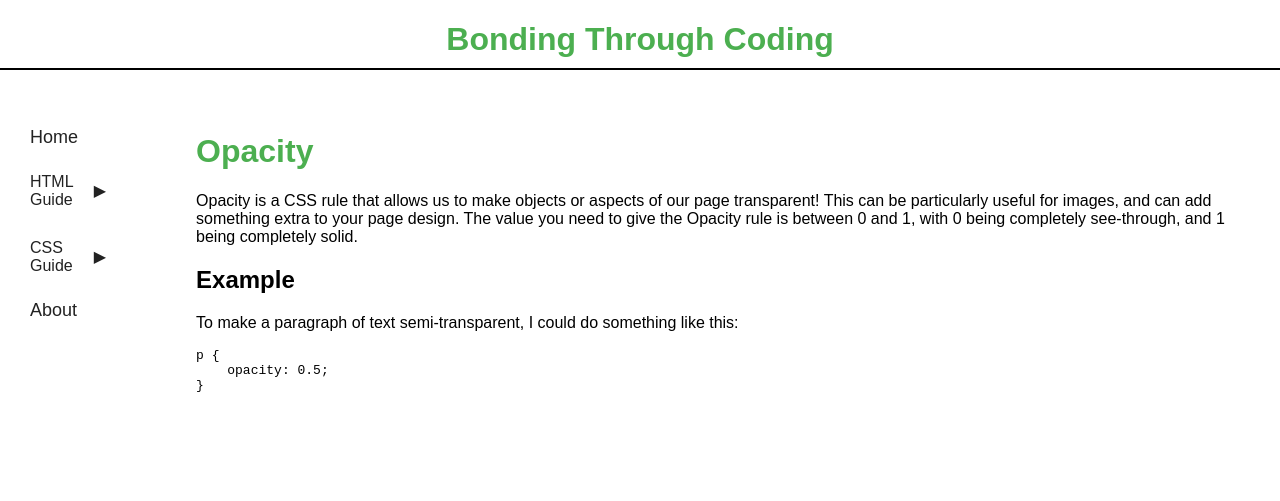
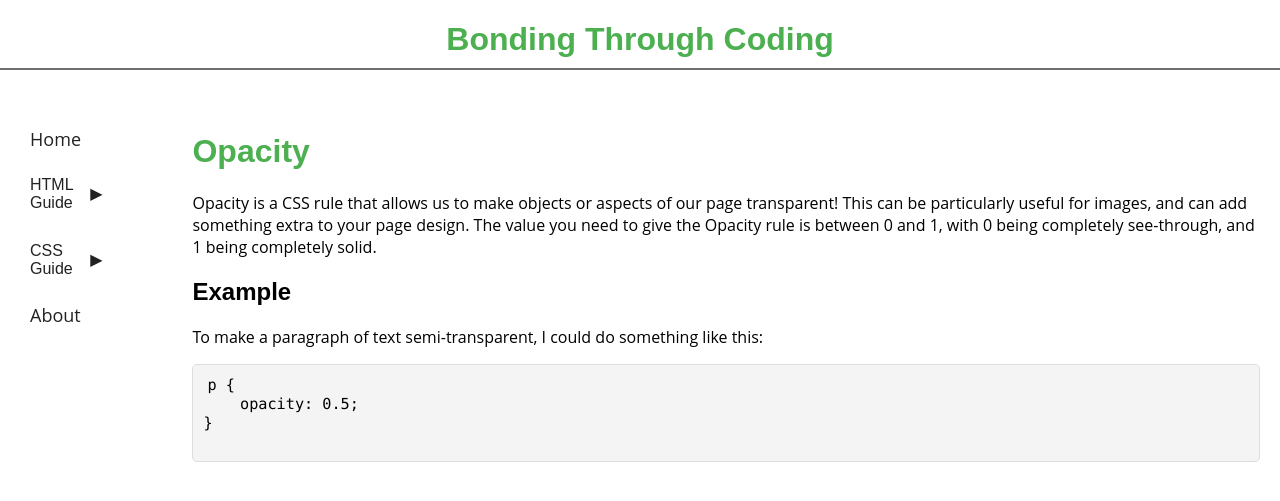
Before and after one commit to BondingThroughCoding/resources, a Jekyll site: the page built from css-guides/opacity.md, in a window 1280 px wide. Shown: the top 501 px of the page. Built offline with Jekyll 4.4.1, drawn with Linux system fonts in a browser that asks for light colours.

Commit message:
Update configuration, enhance sidebar links, and add HTML guides

```diff
--- a/_config.yml
+++ b/_config.yml
@@ -5,3 +5,4 @@
 url: "https://bondingthroughcoding.github.io"
 theme: minima
 markdown: kramdown
+highlighter: rouge
--- a/_includes/sidebar.html
+++ b/_includes/sidebar.html
@@ -8,9 +8,9 @@
           </button>
           <ul class="sidebar-content">
               <li><a href="{{ site.baseurl }}/html-guides/head">&lt;head&gt;</a></li>
+              <li><a href="{{ site.baseurl }}/html-guides/body">&lt;body&gt;</a></li>
               <li><a href="{{ site.baseurl }}/html-guides/title">&lt;title&gt;</a></li>
-              <li><a href="{{ site.baseurl }}/html-guides/body">&lt;body&gt;</a></li>
-              <li><a href="{{ site.baseurl }}/html-guides/h-tags">&lt;h1&gt; to &lt;h6&gt;</a></li>
+              <li><a href="{{ site.baseurl }}/html-guides/heading">&lt;h1&gt; to &lt;h6&gt;</a></li>
               <li><a href="{{ site.baseurl }}/html-guides/p">&lt;p&gt;</a></li>
               <li><a href="{{ site.baseurl }}/html-guides/ol">&lt;ol&gt;</a></li>
               <li><a href="{{ site.baseurl }}/html-guides/ul">&lt;ul&gt;</a></li>
--- a/_layouts/default.html
+++ b/_layouts/default.html
@@ -4,7 +4,7 @@
     <meta charset="UTF-8">
     <meta name="viewport" content="width=device-width, initial-scale=1.0">
     <title>{{ page.title }} - {{ site.title }}</title>
-    <link rel="stylesheet" href="https://bondingthroughcoding.github.io/resources/css/styles.css">
+    <link rel="stylesheet" href="{{ "/css/styles.css" | relative_url }}">
 </head>
 <body>
 
--- a/css/styles.css
+++ b/css/styles.css
@@ -1,9 +1,37 @@
+
+/* Style the code blocks */
+pre {
+  background-color: #f4f4f4; /* Light gray background */
+  padding: 10px; /* Add padding inside the block */
+  border-radius: 5px; /* Rounded corners */
+  border: 1px solid #ddd; /* Add a light border */
+  overflow-x: auto; /* Horizontal scroll for long code lines */
+  font-family: Consolas, 'Courier New', monospace; /* Monospace font */
+}
+
+pre > code{
+  background-color: transparent;
+}
+
+/* Inline code styling */
+code {
+  background-color: #e8e8e8; /* Slightly darker gray background */
+  padding: 2px 4px; /* Padding around inline code */
+  border-radius: 3px; /* Rounded corners */
+  font-family: Consolas, 'Courier New', monospace; /* Monospace font */
+  font-size: 0.95em; /* Slightly smaller text */
+}
 body {
-  font-family: Arial, sans-serif;
   margin: 0;
   padding: 0;
   display: flex;
   flex-direction: column;
+}
+h1, h2, h3 {
+  font-family: 'Montserrat', sans-serif;
+}
+body {
+  font-family: 'Open Sans', sans-serif;
 }
 
 header {
@@ -32,5 +60,5 @@
 .header {
   text-align: center;
   padding-bottom: 10px;
-  border-bottom: 2px solid #000000;
+  border-bottom: 2px solid #6f6f6f;
 }
```
Also changed, not shown: html-guides/body.md (+36 -0 lines), html-guides/p.md (added, +18 -0 lines).
